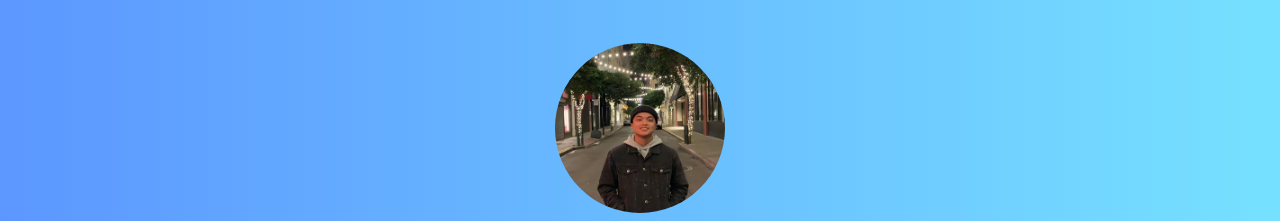
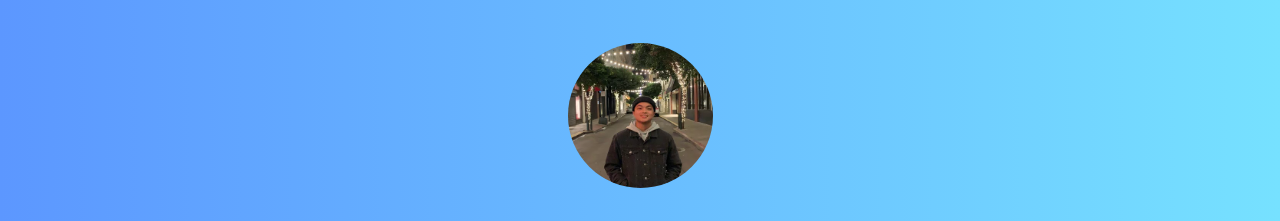
Before and after one commit to joshdaos/jd-linkhub, a website: page index.html in a window 1280 px wide. Shown: the top 221 px of the page. Drawn offline with nearby package versions, Linux system fonts and the light colour scheme.

Commit message:
adjusted font size

```diff
--- a/styles/main.css
+++ b/styles/main.css
@@ -4,7 +4,7 @@
 
 body {
     text-align: center;
-    font-size: 20px;
+    font-size: 120%;
     color: white;
     background: linear-gradient(to right, rgb(92, 151, 255) , rgb(118, 225, 255));
 }
@@ -12,8 +12,8 @@ body {
 img {
     margin-top: 35px;
     margin-bottom: 12px;
-    height: 170px;
-    width: 170px;
+    height: 145px;
+    width: 145px;
     border-radius: 50%;
 }
 
```
